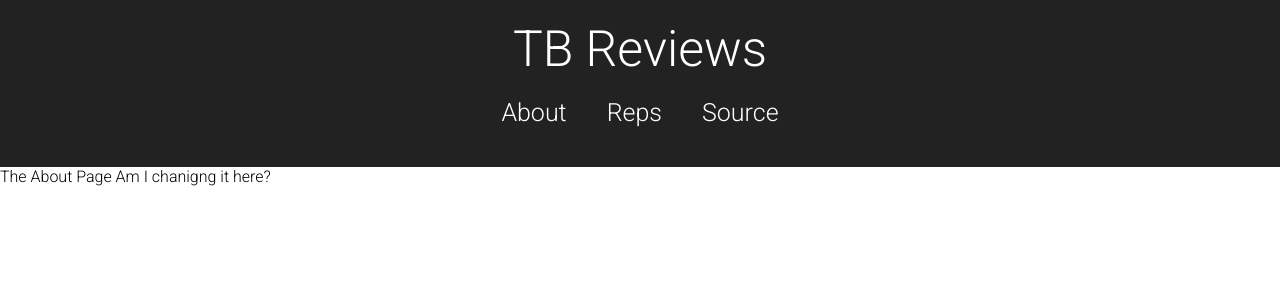
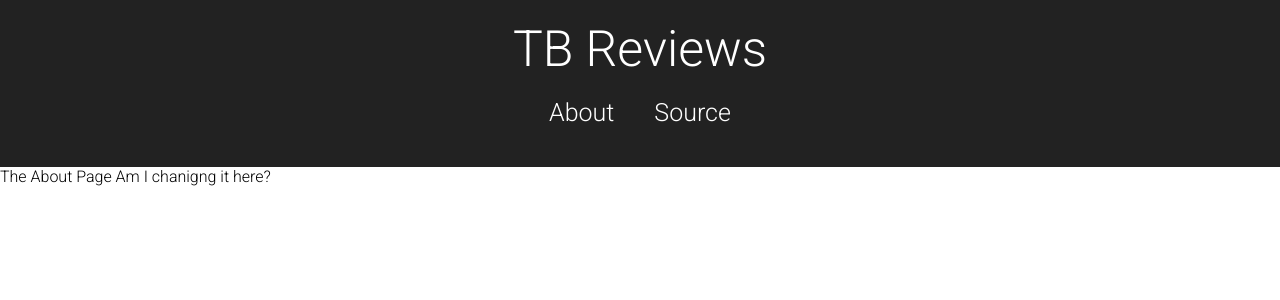
Before and after one commit to jump4r/TestHerokuDeploy, a Django app: page /about/ in a window 1280 px wide. Shown: the top 300 px of the page. Run offline with Django 3.2, Linux system fonts and the light colour scheme.

Commit message:
update header links

```diff
--- a/catalog/templates/header.html
+++ b/catalog/templates/header.html
@@ -18,10 +18,7 @@
                     <a class='header-link' href="{% url 'about' %}">About</a>
                 </div>
                 <div class="header-element">
-                    <a class='header-link' href="#">Reps</a>
-                </div>
-                <div class="header-element">
-                    <a class='header-link' href="http://www.github.com/jump4r">Source</a>
+                    <a class='header-link' href="http://www.github.com/jump4r/TestHerokuDeploy">Source</a>
                 </div>
             </div>
         </div>
```
